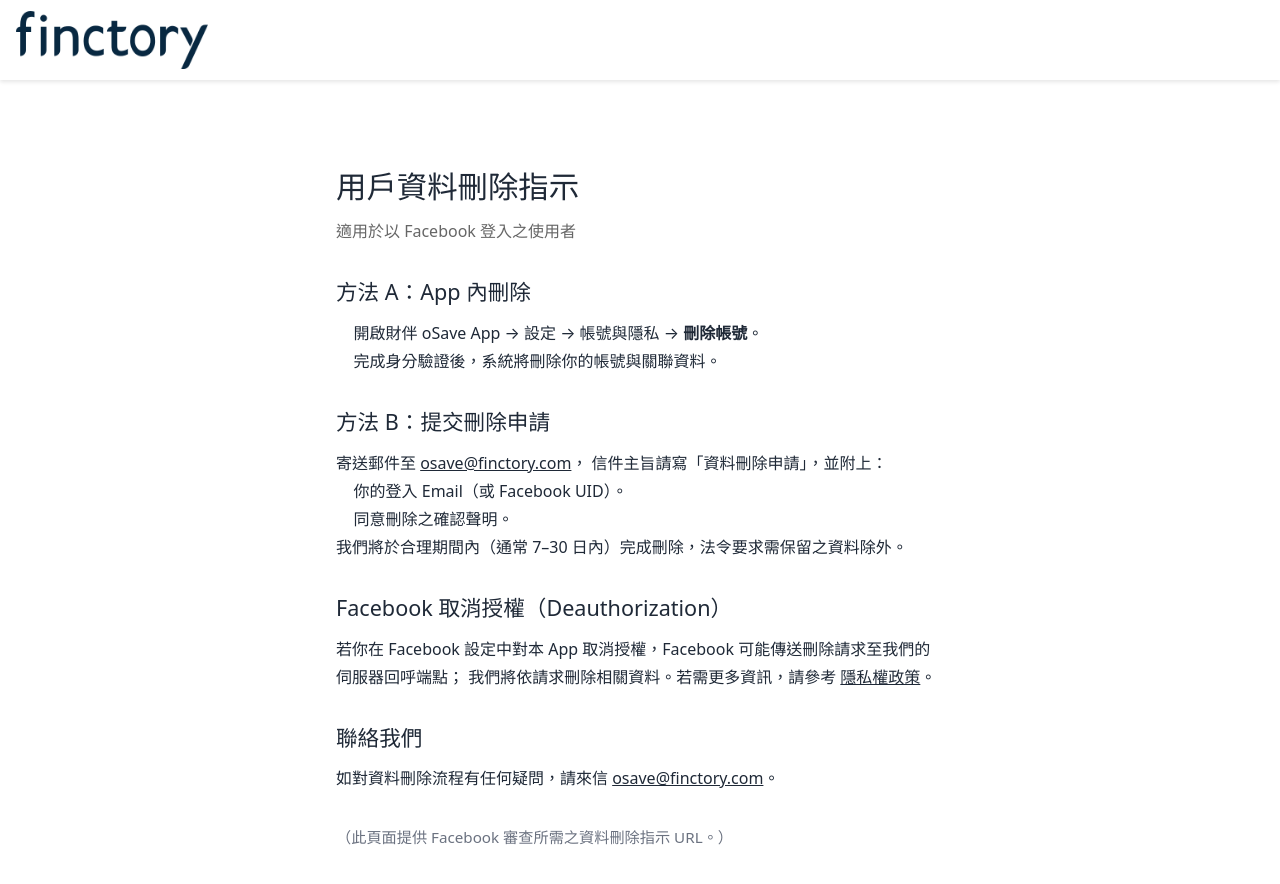
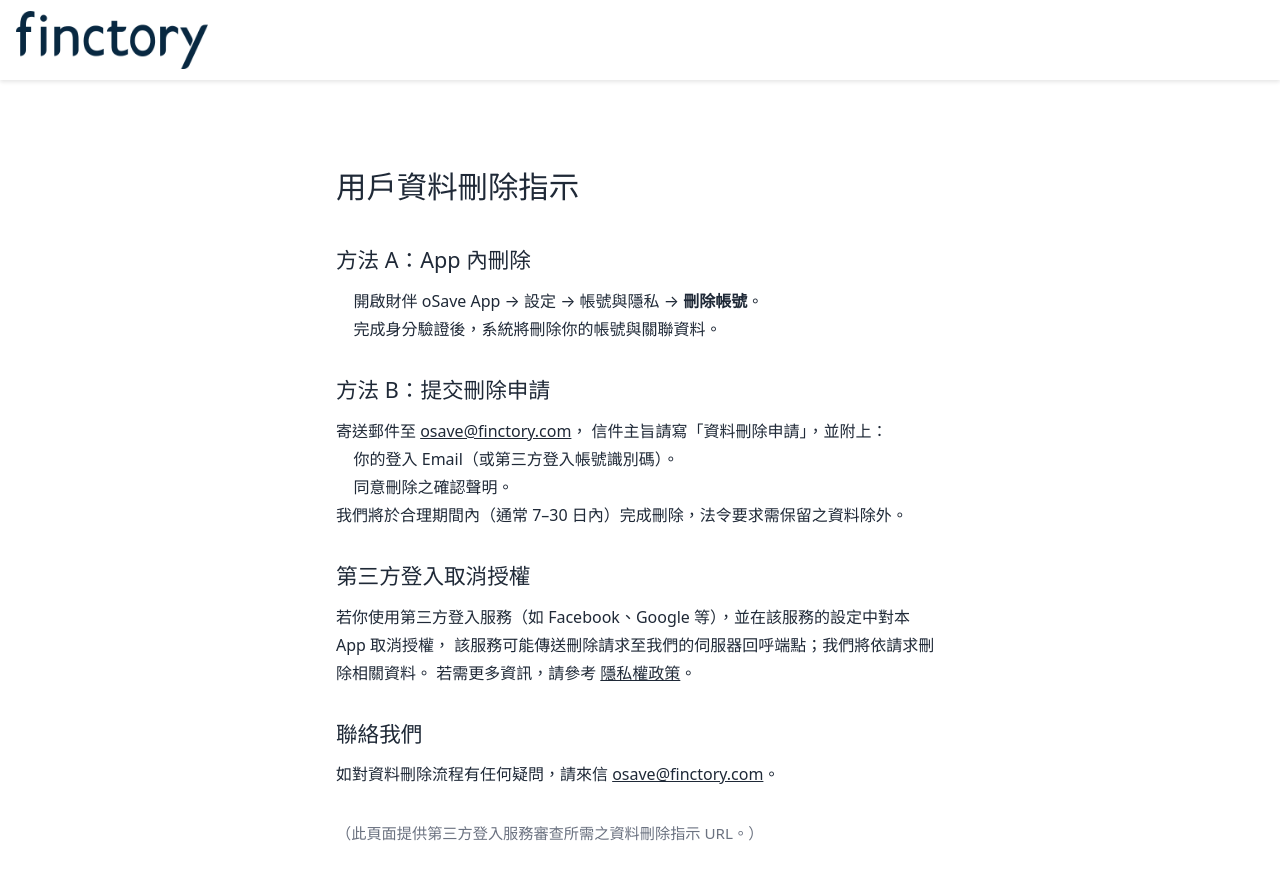
Before and after one commit to Finctory/Finctory-Official-Website, a Nuxt app: page /osave/deletion in a window 1280 px wide. Shown: the top 884 px of the page. Built offline with nearby package versions, Linux system fonts and the light colour scheme.

Commit message:
refactor: 更新用戶資料刪除指示，調整第三方登入相關描述

```diff
--- a/pages/osave/deletion.vue
+++ b/pages/osave/deletion.vue
@@ -3,7 +3,6 @@
     <main class="doc">
       <header>
         <h1>用戶資料刪除指示</h1>
-        <p class="meta">適用於以 Facebook 登入之使用者</p>
       </header>
 
       <section>
@@ -22,17 +21,18 @@
           >， 信件主旨請寫「資料刪除申請」，並附上：
         </p>
         <ul>
-          <li>你的登入 Email（或 Facebook UID）。</li>
+          <li>你的登入 Email（或第三方登入帳號識別碼）。</li>
           <li>同意刪除之確認聲明。</li>
         </ul>
         <p>我們將於合理期間內（通常 7–30 日內）完成刪除，法令要求需保留之資料除外。</p>
       </section>
 
       <section>
-        <h2>Facebook 取消授權（Deauthorization）</h2>
+        <h2>第三方登入取消授權</h2>
         <p>
-          若你在 Facebook 設定中對本 App 取消授權，Facebook 可能傳送刪除請求至我們的伺服器回呼端點；
-          我們將依請求刪除相關資料。若需更多資訊，請參考
+          若你使用第三方登入服務（如 Facebook、Google 等），並在該服務的設定中對本 App 取消授權，
+          該服務可能傳送刪除請求至我們的伺服器回呼端點；我們將依請求刪除相關資料。
+          若需更多資訊，請參考
           <router-link to="/osave/privacy">隱私權政策</router-link>。
         </p>
       </section>
@@ -47,7 +47,7 @@
       </section>
 
       <footer class="note">
-        <p>（此頁面提供 Facebook 審查所需之資料刪除指示 URL。）</p>
+        <p>（此頁面提供第三方登入服務審查所需之資料刪除指示 URL。）</p>
       </footer>
     </main>
   </section>
```
